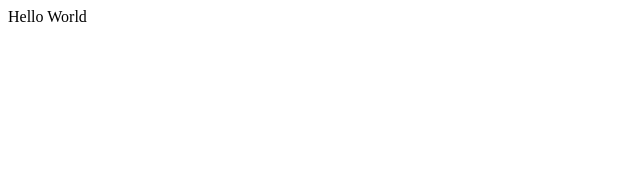
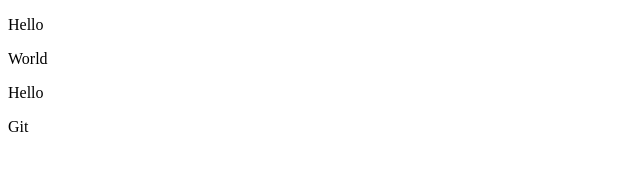
Before and after one commit to siro200x/miniSite, a plain HTML site: page index.html in a window 1280 px wide. Shown: the whole page, without its empty margins (0-640 px from the left). Drawn offline with Linux system fonts and the light colour scheme.

Commit message:
index.htmlを修正

```diff
--- a/index.html
+++ b/index.html
@@ -7,8 +7,10 @@
 </head>
 
 <body>
-    Hello
-    World
+    <p>Hello</p>
+    <p>World</p>
+    <p>Hello</p>
+    <p>Git</p>
 </body>
 
 </html>
```
